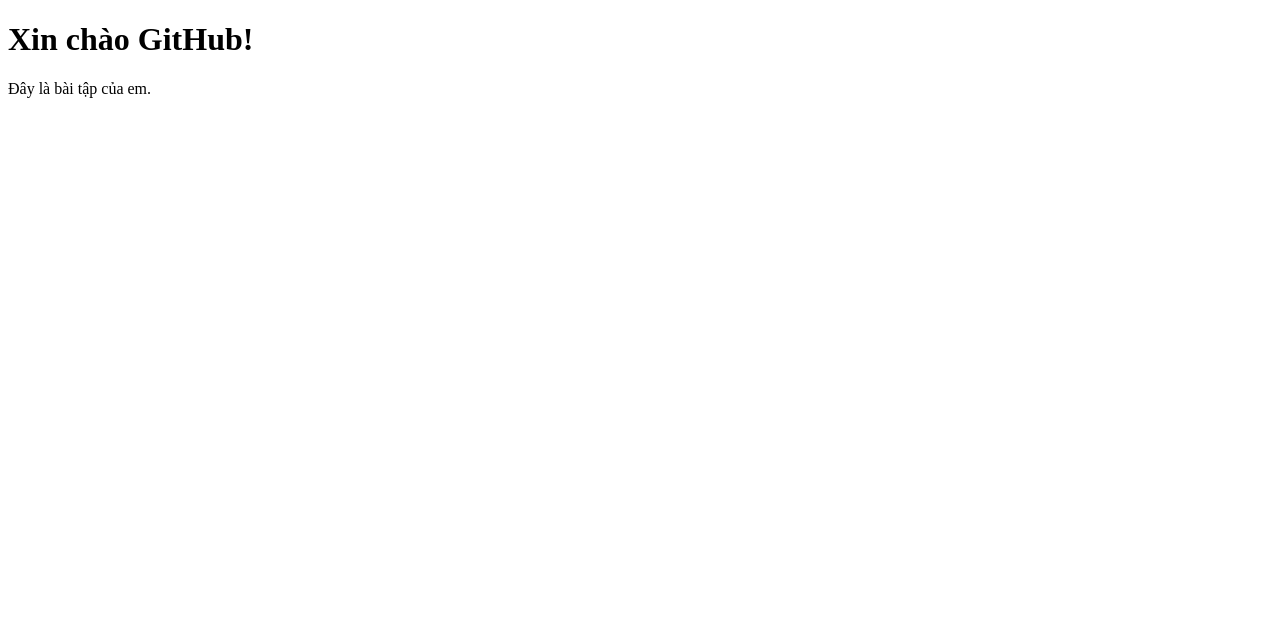
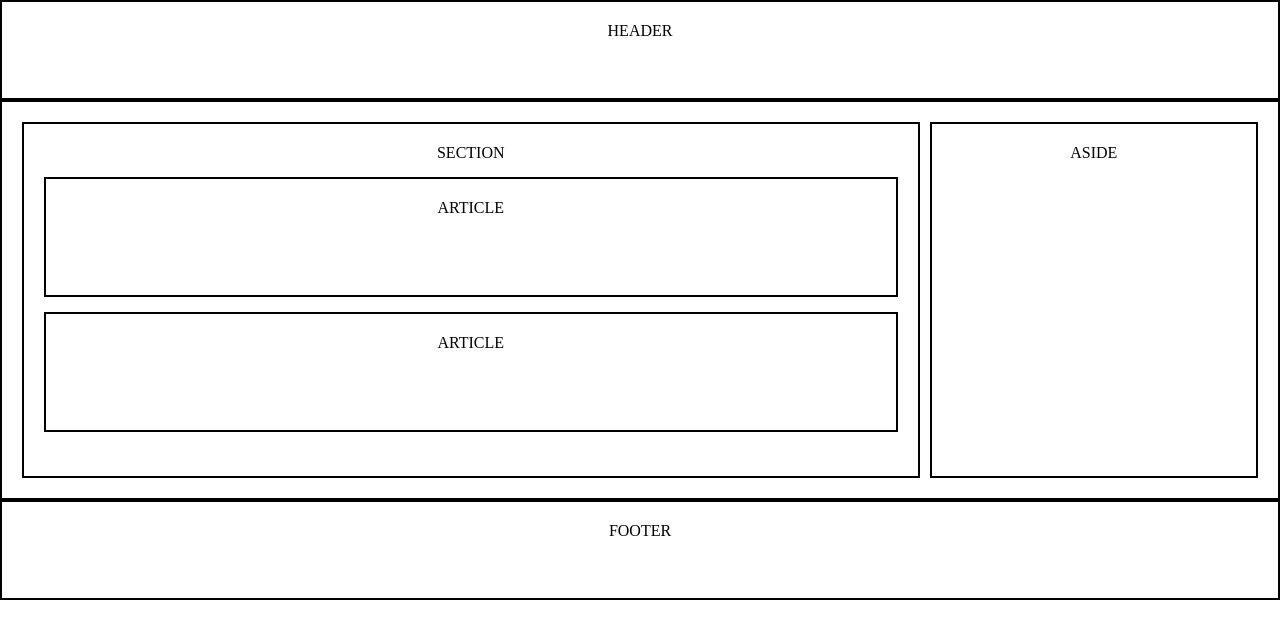
Before and after one commit to xuannguyen22/HTMLL-CSS-FA26, a plain HTML site: page index.html in a window 1280 px wide. Drawn offline with Linux system fonts and the light colour scheme.

Commit message:
Update index.html

```diff
--- a/index.html
+++ b/index.html
@@ -2,10 +2,63 @@
 <html lang="vi">
 <head>
     <meta charset="UTF-8">
-    <title>Bài tập HTML CSS</title>
+    <title>Sơ đồ khung bố cục trang web</title>
+    <style>
+        * {
+            box-sizing: border-box;
+            margin: 0;
+            padding: 0;
+        }
+
+        header, footer, main, section, aside, article {
+            border: 2px solid black;
+            padding: 20px;
+            text-align: center;
+        }
+
+        header {
+            height: 100px;
+        }
+
+        main {
+            display: flex;
+            height: 400px;
+            gap: 10px;
+        }
+
+        section {
+            flex: 3;
+        }
+
+        article {
+            height: 120px;
+            margin-top: 15px;
+        }
+
+        aside {
+            flex: 1;
+        }
+
+        footer {
+            height: 100px;
+        }
+    </style>
 </head>
 <body>
-    <h1>Xin chào GitHub!</h1>
-    <p>Đây là bài tập của em.</p>
+
+    <header>HEADER</header>
+
+    <main>
+        <section>
+            SECTION
+            <article>ARTICLE</article>
+            <article>ARTICLE</article>
+        </section>
+
+        <aside>ASIDE</aside>
+    </main>
+
+    <footer>FOOTER</footer>
+
 </body>
 </html>
```
